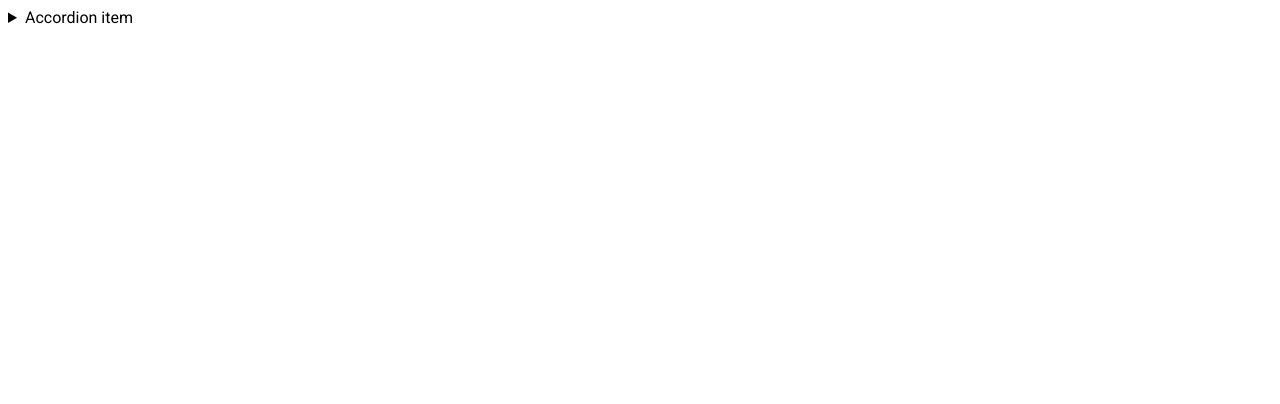
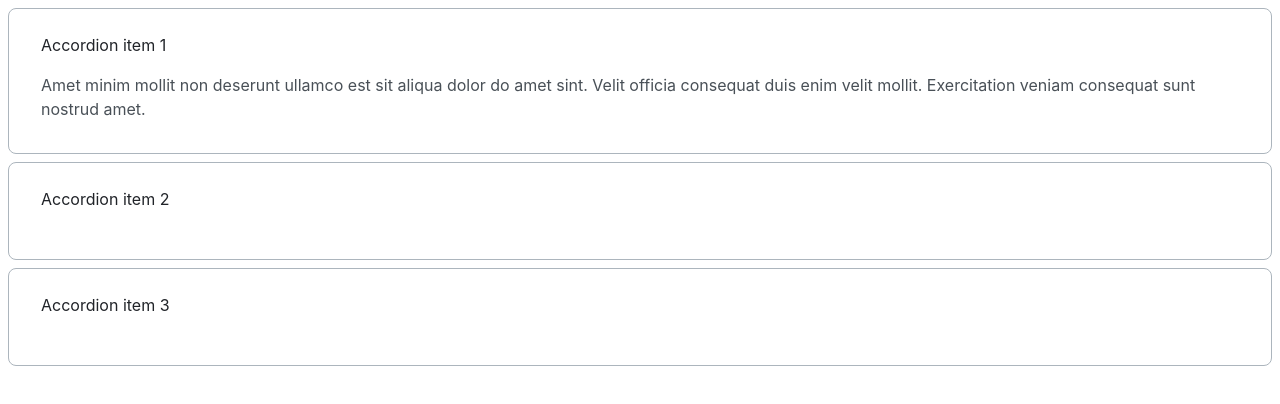
Before and after one commit to js-tasks-ru/htmlcss-20221107_nepogodda, a website: page 03-lection1/02-accordion/index.html in a window 1280 px wide. Drawn offline with Linux system fonts and the light colour scheme.

Commit message:
complete button and accordion components

```diff
--- a/03-lection1/02-accordion/accordion.css
+++ b/03-lection1/02-accordion/accordion.css
@@ -1 +1,40 @@
 /* Стилизация аккордеона */
+.accordion {
+  padding: 24px 32px 32px;
+  border: 1px solid var(--grey-3);
+  border-radius: 8px;
+  margin-bottom: 8px;
+}
+
+.accordion:last-child {
+  margin-bottom: 0;
+}
+
+.accordion__summary {
+  font-family: 'Inter', sans-serif;
+  font-style: normal;
+  font-weight: 400;
+  font-size: 16px;
+  line-height: 24px;
+  color: var(--black);
+  margin-bottom: 16px;
+  cursor: pointer;
+  /* для скрытия стрелочки */
+  /* https://stackoverflow.com/questions/6195329/how-can-you-hide-the-arrow-that-is-displayed-by-default-on-the-html5-details-e*/
+  list-style: none;
+}
+
+.accordion__summary::marker,
+.accordion__summary::-webkit-details-marker {
+  display: none;
+}
+
+.accordion__text {
+  font-family: 'Inter', sans-serif;
+  font-style: normal;
+  font-weight: 400;
+  font-size: 16px;
+  line-height: 24px;
+  color: var(--grey-4);
+  margin: 0;
+}
--- a/03-lection1/02-accordion/index.html
+++ b/03-lection1/02-accordion/index.html
@@ -1,18 +1,41 @@
 <!DOCTYPE html>
 <!-- Страница с аккордеоном -->
 <html lang="ru">
+
 <head>
     <link rel="stylesheet" href="../../assets/css/main.css">
     <link rel="stylesheet" href="./accordion.css">
 </head>
+
 <body>
-        <details>
-            <summary>
-                Accordion item
+
+    <details class="accordion" open>
+        <summary class="accordion__summary">
+            Accordion item 1
         </summary>
-            <p>
-                Hidden content
+        <p class="accordion__text">
+            Amet minim mollit non deserunt ullamco est sit aliqua dolor do amet sint. Velit officia consequat duis enim
+            velit mollit. Exercitation veniam consequat sunt nostrud amet.
+        </p>
+    </details>
+    <details class="accordion">
+        <summary class="accordion__summary">
+            Accordion item 2
+        </summary>
+        <p class="accordion__text">
+            Amet minim mollit non deserunt ullamco est sit aliqua dolor do amet sint. Velit officia consequat duis enim
+            velit mollit. Exercitation veniam consequat sunt nostrud amet.
+        </p>
+    </details>
+    <details class="accordion">
+        <summary class="accordion__summary">
+            Accordion item 3
+        </summary>
+        <p class="accordion__text">
+            Amet minim mollit non deserunt ullamco est sit aliqua dolor do amet sint. Velit officia consequat duis enim
+            velit mollit. Exercitation veniam consequat sunt nostrud amet.
         </p>
     </details>
 </body>
+
 </html>
--- a/assets/css/main.css
+++ b/assets/css/main.css
@@ -3,20 +3,28 @@
 :root {
   --white: #ffffff;
   --black: #212429;
-    --pink: #F784AD;
-    --purple: #7048E8;
-    --blue: #374FC7;
-    --red: #F03D3E;
-    --grey-1: #F8F9FA;
-    --grey-2: #DDE2E5;
-    --grey-3: #ACB5BD;
+  --pink: #f784ad;
+  --purple: #7048e8;
+  --dark-purple: #5028c6;
+  --blue: #4263eb;
+  --dark-blue: #2342c0;
+  --red: #f03d3e;
+  --grey: #e5e5e5;
+  --grey-1: #f8f9fa;
+  --grey-2: #dde2e5;
+  --grey-3: #acb5bd;
   --grey-4: #495057;
 
   --error: var(--red);
   --success: var(--blue);
 
   --primary: var(--blue);
+  --primary-hover: var(--dark-blue);
+
   --secondary: var(--purple);
+  --secondary-hover: var(--dark-purple);
+
+  --altenate: var(--grey);
 }
 
 * {
```
Also changed, not shown: 03-lection1/01-button/button.css (+53 -0 lines), 03-lection1/01-button/index.html (+14 -6 lines). Lines whose indentation alone changed are shown as unchanged.
